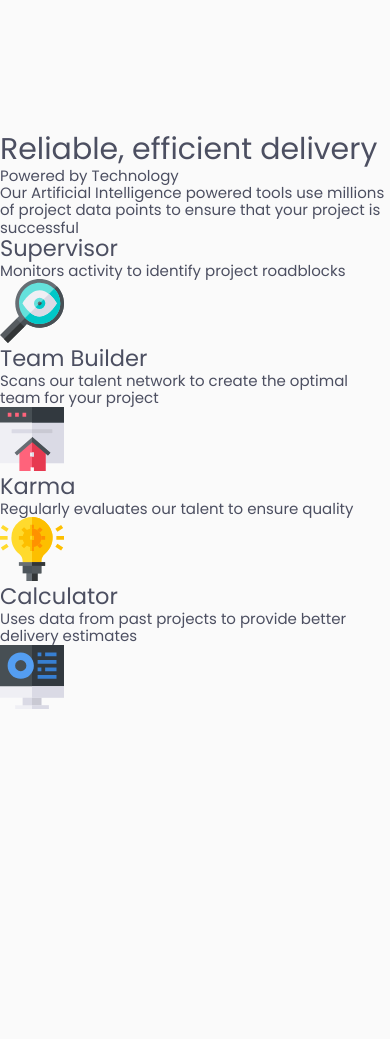
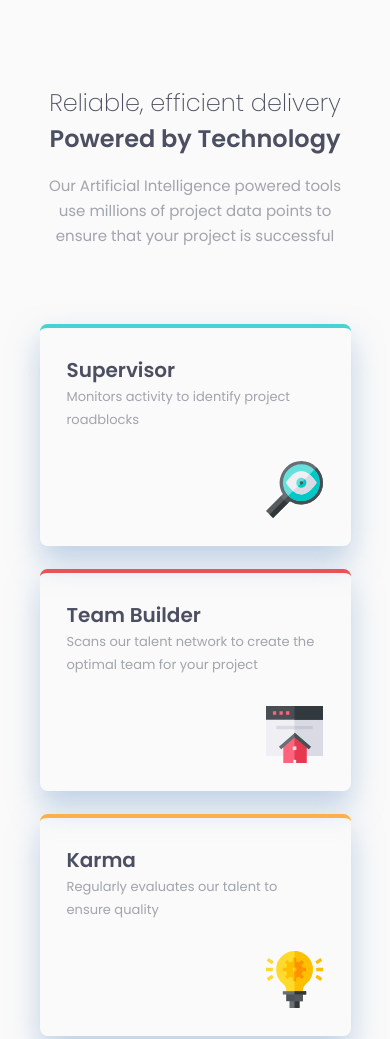
Before and after one commit to KrzysztofGrudzien/frontend-mentor-four-card-feature-section, a plain HTML site: page index.html in a window 390 px wide. Shown: the top 1039 px of the page. Before the commit the page ends 844 px from the top, so only its background shows below. Drawn offline with Linux system fonts and the light colour scheme.

Commit message:
fix html structure and add styles for mobile version

```diff
--- a/css/style.css
+++ b/css/style.css
@@ -66,3 +66,78 @@ a:visited,
 a:active {
     text-decoration: none;
 }
+
+/* ------- FEATURE SECTION ------- */
+
+.feature {
+    padding: 5.3125rem 2rem 4.875rem 2rem;
+    max-width: 375px;
+}
+
+.feature__title,
+.feature__slogan {
+    font-size: 1.5rem;
+    line-height: 36px;
+    text-align: center;
+}
+
+.feature__title {
+    font-weight: 200;
+}
+
+.feature__slogan {
+    font-weight: 600;
+}
+
+.feature__description {
+    color: var(--color-text-light);
+    line-height: 25px;
+    margin-top: 1rem;
+    margin-bottom: 4.75rem;
+    text-align: center;
+}
+
+.card {
+    box-shadow: 0 15px 30px hsla(213, 47%, 67%, 50%);
+    border-radius: 0.5em;
+    min-height: 222px;
+    margin-bottom: 1.4375rem;
+    padding: 1.6875rem;
+    position: relative;
+}
+
+.card--cyan {
+    border-top: 4px solid var(--color-cyan);
+}
+
+.card--orange {
+    border-top: 4px solid var(--color-orange);
+}
+
+.card--red {
+    border-top: 4px solid var(--color-red);
+}
+
+.card--blue {
+    border-top: 4px solid var(--color-blue);
+}
+
+.card__title {
+    font-weight: 600;
+    font-size: 1.25rem;
+    line-height: 30px;
+}
+
+.card__description {
+    color: var(--color-text-light);
+    font-size: 0.8125rem;
+    line-height: 23px;
+}
+
+.card__img {
+    bottom: 1.75rem;
+    height: 57px;
+    position: absolute;
+    right: 1.75rem;
+    width: 57px;
+}
--- a/index.html
+++ b/index.html
@@ -21,31 +21,31 @@
                     project is successful
                 </p>
                 <div class="feature__cards">
-                    <article class="card">
+                    <article class="card card--cyan">
                         <h2 class="card__title">Supervisor</h2>
                         <p class="card__description">Monitors activity to identify project roadblocks</p>
-                        <img src="./images/icon-supervisor.svg" alt="" />
+                        <img src="./images/icon-supervisor.svg" alt="" class="card__img" />
                     </article>
                     <div class="divider">
-                        <article class="card">
+                        <article class="card card--red">
                             <h2 class="card__title">Team Builder</h2>
                             <p class="card__description">
                                 Scans our talent network to create the optimal team for your project
                             </p>
-                            <img src="./images/icon-team-builder.svg" alt="" />
+                            <img src="./images/icon-team-builder.svg" alt="" class="card__img" />
                         </article>
-                        <article class="card">
+                        <article class="card card--orange">
                             <h2 class="card__title">Karma</h2>
                             <p class="card__description">Regularly evaluates our talent to ensure quality</p>
-                            <img src="./images/icon-karma.svg" alt="" />
+                            <img src="./images/icon-karma.svg" alt="" class="card__img" />
                         </article>
                     </div>
-                    <article class="card">
+                    <article class="card card--blue">
                         <h2 class="card__title">Calculator</h2>
                         <p class="card__description">
                             Uses data from past projects to provide better delivery estimates
                         </p>
-                        <img src="./images/icon-calculator.svg" alt="" />
+                        <img src="./images/icon-calculator.svg" alt="" class="card__img" />
                     </article>
                 </div>
             </section>
```
